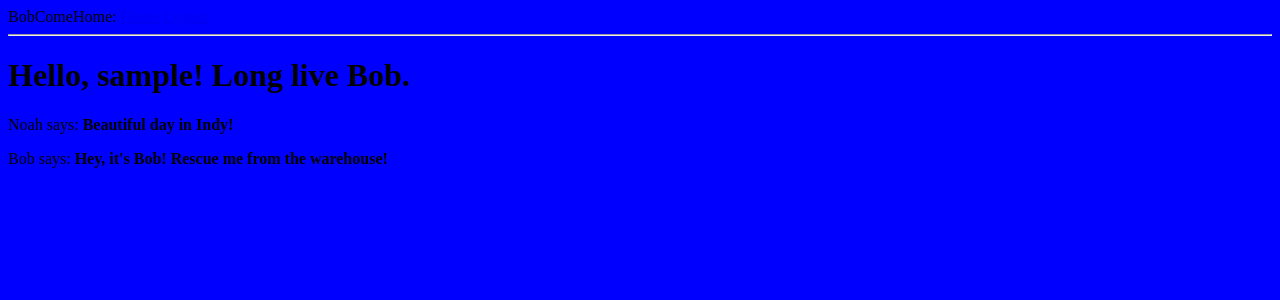
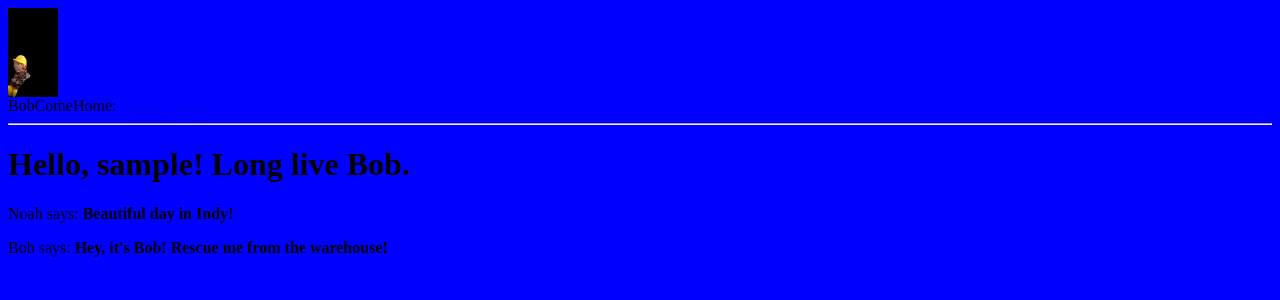
Before and after one commit to serviceberry3/bob_come_home, a Flask app: page / in a window 1280 px wide. Shown: the top 300 px of the page. Run offline with Flask 2, Linux system fonts and the light colour scheme; the visitor is signed in with stand-in values (Sample User, id 1); data comes from the database, SQL or seed files in the repository.

Commit message:
test bob icon

```diff
--- a/app/templates/base.html
+++ b/app/templates/base.html
@@ -1,5 +1,6 @@
 <html style="background-color: blue;">
     <head>
+        <img src="img/bobstache.png" alt="Frenchie Bob" style="width:50px">
         {% if title %}
         <title>{{ title }} - BobComeHome</title>
         {% else %}
```
Also changed, not shown: app/templates/img/bobstache.png (added).
